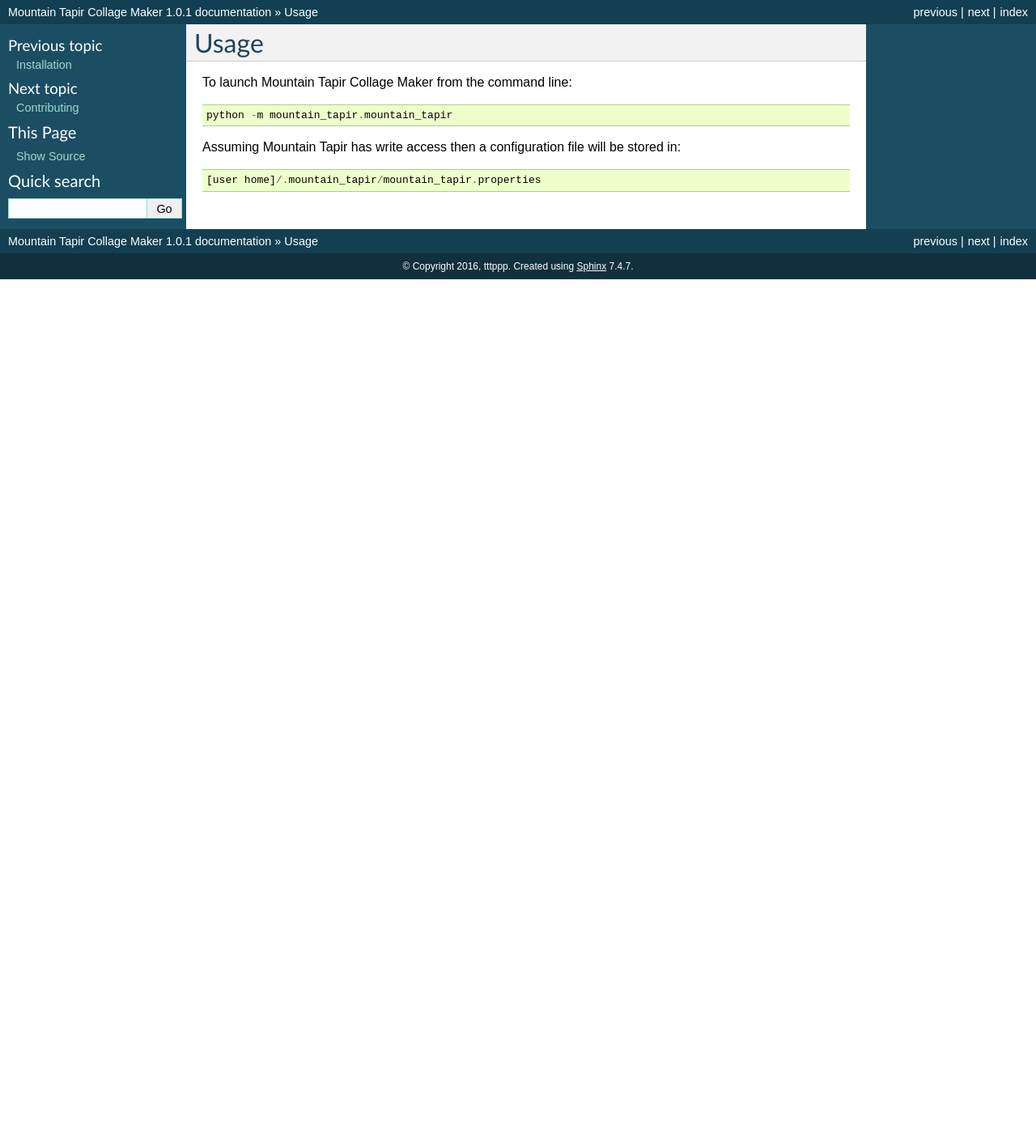
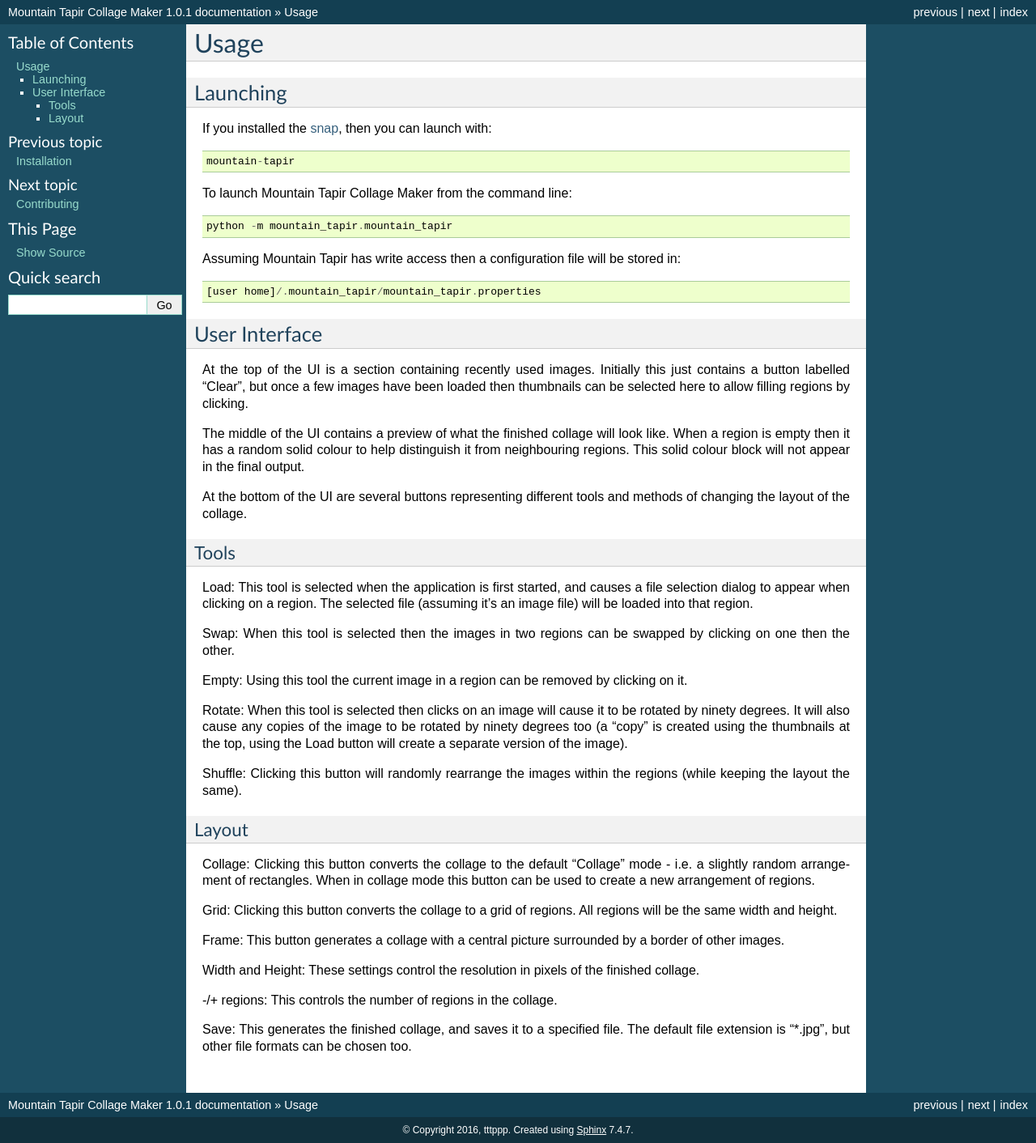
Before and after one commit to tttppp/mountain_tapir, a Sphinx documentation site: the page built from docs/usage.rst, in a window 1280 px wide. Shown: the whole page at 81% size. Built offline with Sphinx 7.4.7, drawn with Linux system fonts in a browser that asks for light colours; before the commit the page ends 900 px from its top, so only the background shows below that.

Commit message:
Update installation and usage documentation.
We now support installing from a snap and it would be good to explain
how to use some of the buttons.

```diff
--- a/docs/installation.rst
+++ b/docs/installation.rst
@@ -3,6 +3,10 @@
 ============
 Installation
 ============
+
+As a `snap <https://uappexplorer.com/app/mountain-tapir.tttppp>`_::
+
+    $ snap install mountain-tapir
 
 At the command line::
 
--- a/docs/usage.rst
+++ b/docs/usage.rst
@@ -1,6 +1,13 @@
 =====
 Usage
 =====
+
+Launching
+=========
+
+If you installed the `snap <https://uappexplorer.com/app/mountain-tapir.tttppp>`_, then you can launch with::
+
+    mountain-tapir
 
 To launch Mountain Tapir Collage Maker from the command line::
 
@@ -9,3 +16,40 @@
 Assuming Mountain Tapir has write access then a configuration file will be stored in::
 
     [user home]/.mountain_tapir/mountain_tapir.properties
+
+User Interface
+==============
+
+At the top of the UI is a section containing recently used images. Initially this just contains a button labelled "Clear", but once a few images have been loaded then thumbnails can be selected here to allow filling regions by clicking.
+
+The middle of the UI contains a preview of what the finished collage will look like. When a region is empty then it has a random solid colour to help distinguish it from neighbouring regions. This solid colour block will not appear in the final output.
+
+At the bottom of the UI are several buttons representing different tools and methods of changing the layout of the collage.
+
+Tools
+-----
+
+Load: This tool is selected when the application is first started, and causes a file selection dialog to appear when clicking on a region. The selected file (assuming it's an image file) will be loaded into that region.
+
+Swap: When this tool is selected then the images in two regions can be swapped by clicking on one then the other.
+
+Empty: Using this tool the current image in a region can be removed by clicking on it.
+
+Rotate: When this tool is selected then clicks on an image will cause it to be rotated by ninety degrees. It will also cause any copies of the image to be rotated by ninety degrees too (a "copy" is created using the thumbnails at the top, using the Load button will create a separate version of the image).
+
+Shuffle: Clicking this button will randomly rearrange the images within the regions (while keeping the layout the same).
+
+Layout
+------
+
+Collage: Clicking this button converts the collage to the default "Collage" mode - i.e. a slightly random arrangement of rectangles. When in collage mode this button can be used to create a new arrangement of regions.
+
+Grid: Clicking this button converts the collage to a grid of regions. All regions will be the same width and height.
+
+Frame: This button generates a collage with a central picture surrounded by a border of other images.
+
+Width and Height: These settings control the resolution in pixels of the finished collage.
+
+-/+ regions: This controls the number of regions in the collage.
+
+Save: This generates the finished collage, and saves it to a specified file. The default file extension is "\*.jpg", but other file formats can be chosen too.
```
